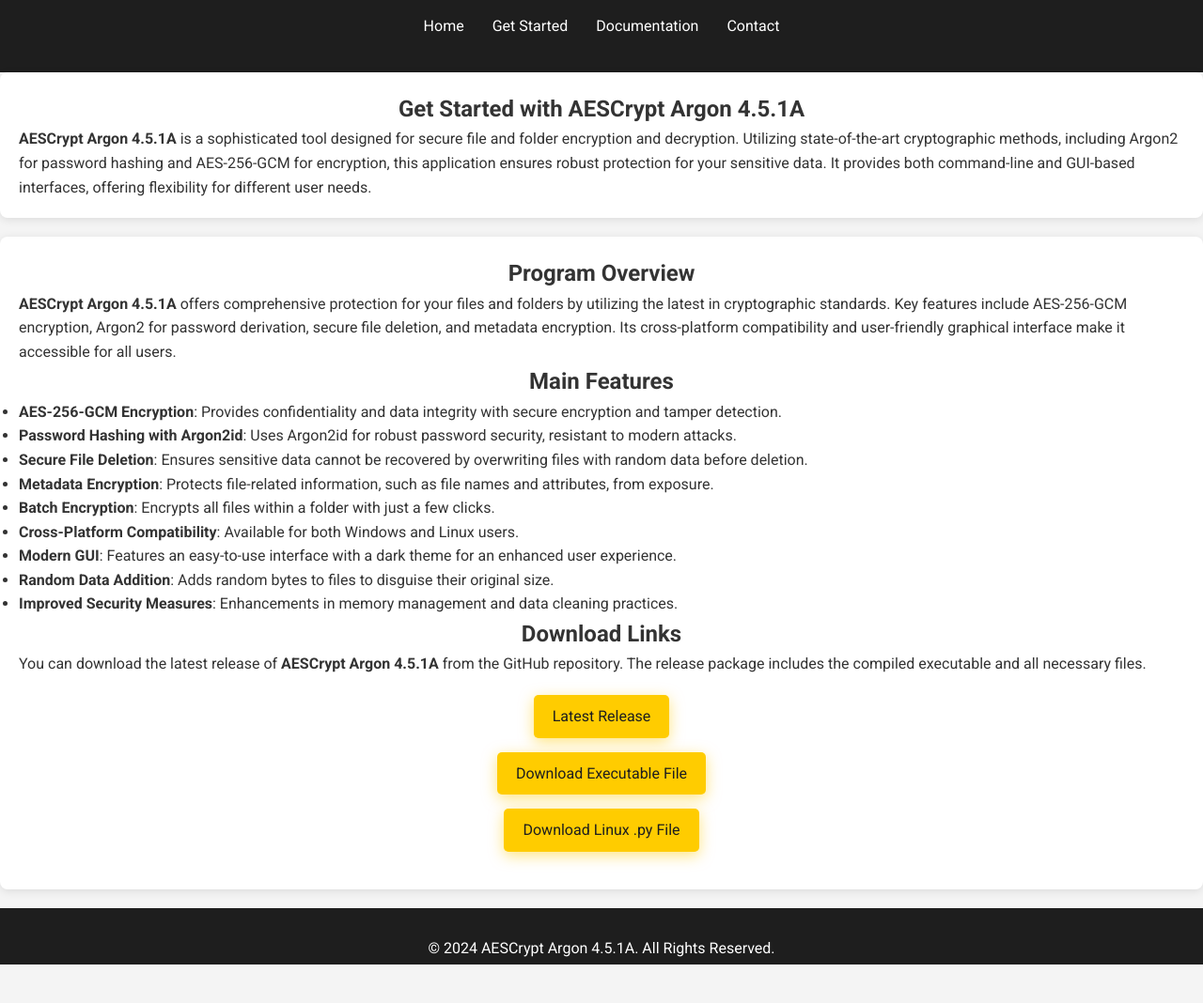
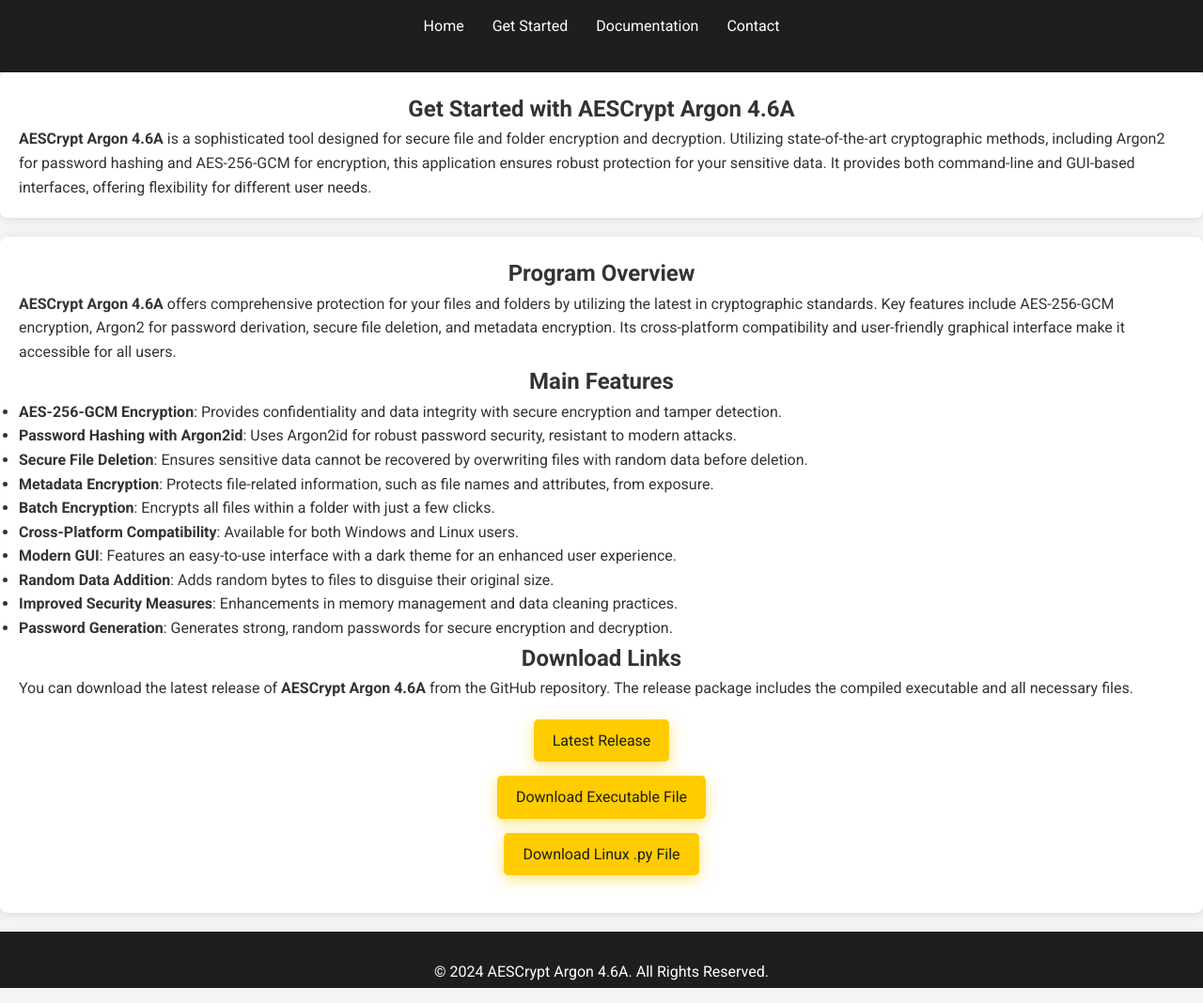
Before and after one commit to victormeloasm/AESCrypt, a plain HTML site: page website/getstarted.html in a window 1280 px wide. Shown: the part 83-1151 px from the top of the page at 94% size. Before the commit the page ends 1125 px from the top, so only its background shows below. Drawn offline with Linux system fonts and the light colour scheme.

Commit message:
Update getstarted.html

```diff
--- a/website/getstarted.html
+++ b/website/getstarted.html
@@ -4,10 +4,10 @@
 <head>
     <meta charset="UTF-8">
     <meta name="viewport" content="width=device-width, initial-scale=1.0">
-    <meta name="description" content="AESCrypt Argon 4.5.1A - Secure file encryption and decryption tool">
+    <meta name="description" content="AESCrypt Argon 4.6A - Secure file encryption and decryption tool">
     <meta name="keywords" content="AESCrypt, encryption, AES-256, Argon2, secure, file encryption">
     <meta name="author" content="AESCrypt Development Team">
-    <title>Get Started - AESCrypt Argon 4.5.1A</title>
+    <title>Get Started - AESCrypt Argon 4.6A</title>
     <link rel="icon" href="Aescrypt.png" type="image/png"> <!-- Logo na aba do navegador -->
     <link rel="stylesheet" href="styles.css">
     <link href="https://fonts.googleapis.com/css2?family=Roboto:wght@300;400;700&display=swap" rel="stylesheet">
@@ -34,13 +34,13 @@
     <!-- Main Content Section -->
     <main>
         <section class="intro">
-            <h1>Get Started with AESCrypt Argon 4.5.1A</h1>
-            <p><strong>AESCrypt Argon 4.5.1A</strong> is a sophisticated tool designed for secure file and folder encryption and decryption. Utilizing state-of-the-art cryptographic methods, including Argon2 for password hashing and AES-256-GCM for encryption, this application ensures robust protection for your sensitive data. It provides both command-line and GUI-based interfaces, offering flexibility for different user needs.</p>
+            <h1>Get Started with AESCrypt Argon 4.6A</h1>
+            <p><strong>AESCrypt Argon 4.6A</strong> is a sophisticated tool designed for secure file and folder encryption and decryption. Utilizing state-of-the-art cryptographic methods, including Argon2 for password hashing and AES-256-GCM for encryption, this application ensures robust protection for your sensitive data. It provides both command-line and GUI-based interfaces, offering flexibility for different user needs.</p>
         </section>
 
         <section class="summary">
             <h2>Program Overview</h2>
-            <p><strong>AESCrypt Argon 4.5.1A</strong> offers comprehensive protection for your files and folders by utilizing the latest in cryptographic standards. Key features include AES-256-GCM encryption, Argon2 for password derivation, secure file deletion, and metadata encryption. Its cross-platform compatibility and user-friendly graphical interface make it accessible for all users.</p>
+            <p><strong>AESCrypt Argon 4.6A</strong> offers comprehensive protection for your files and folders by utilizing the latest in cryptographic standards. Key features include AES-256-GCM encryption, Argon2 for password derivation, secure file deletion, and metadata encryption. Its cross-platform compatibility and user-friendly graphical interface make it accessible for all users.</p>
 
             <h2>Main Features</h2>
             <ul>
@@ -53,15 +53,16 @@
                 <li><strong>Modern GUI</strong>: Features an easy-to-use interface with a dark theme for an enhanced user experience.</li>
                 <li><strong>Random Data Addition</strong>: Adds random bytes to files to disguise their original size.</li>
                 <li><strong>Improved Security Measures</strong>: Enhancements in memory management and data cleaning practices.</li>
+                <li><strong>Password Generation</strong>: Generates strong, random passwords for secure encryption and decryption.</li>
             </ul>
 
             <h2>Download Links</h2>
-            <p>You can download the latest release of <strong>AESCrypt Argon 4.5.1A</strong> from the GitHub repository. The release package includes the compiled executable and all necessary files.</p>
+            <p>You can download the latest release of <strong>AESCrypt Argon 4.6A</strong> from the GitHub repository. The release package includes the compiled executable and all necessary files.</p>
             <div class="container">
                 <div class="button-grid">
-                    <a href="https://github.com/victormeloasm/AESCrypt/releases/tag/ArgonB" class="cta-button">Latest Release</a>
-                    <a href="https://github.com/victormeloasm/AESCrypt/releases/download/ArgonB/AEScrypt_Windows_v4.5.1A.zip" class="cta-button">Download Executable File</a>
-                    <a href="https://github.com/victormeloasm/AESCrypt/releases/download/ArgonB/AEScrypt_Linux_v4.5.1A.zip" class="cta-button">Download Linux .py File</a>
+                    <a href="https://github.com/victormeloasm/AESCrypt/releases/tag/Argon4.6A" class="cta-button">Latest Release</a>
+                    <a href="https://github.com/victormeloasm/AESCrypt/releases/download/Argon4.6A/AEScrypt_Windows_v4.6A.zip" class="cta-button">Download Executable File</a>
+                    <a href="https://github.com/victormeloasm/AESCrypt/releases/download/Argon4.6A/AEScrypt_Linux_v4.6A.zip" class="cta-button">Download Linux .py File</a>
                 </div>
             </div>
         </section>
@@ -70,8 +71,7 @@
     <!-- Footer Section -->
     <footer>
         <div class="container">
-            <p>&copy; 2024 AESCrypt Argon 4.5.1A. All Rights Reserved.</p>
-
+            <p>&copy; 2024 AESCrypt Argon 4.6A. All Rights Reserved.</p>
         </div>
     </footer>
 </body>
```
